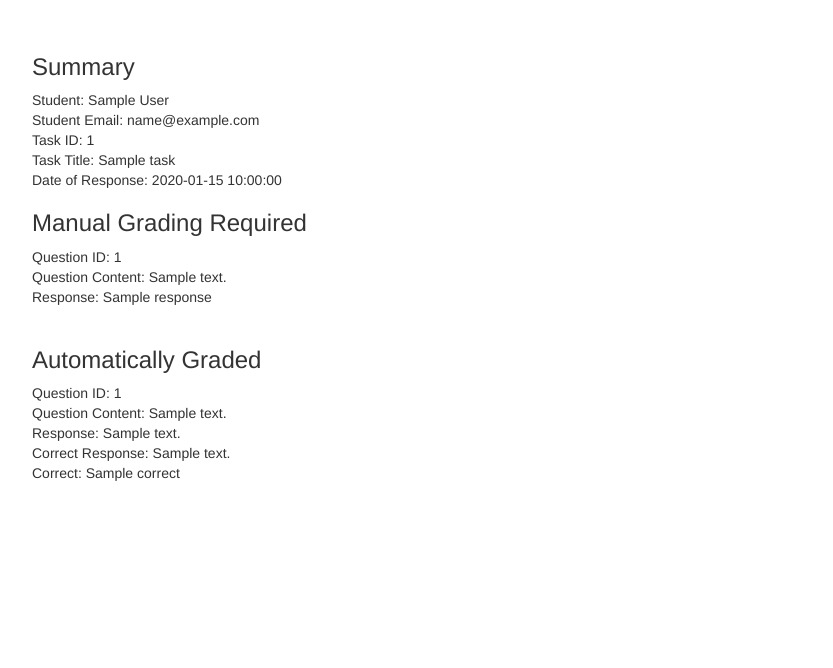
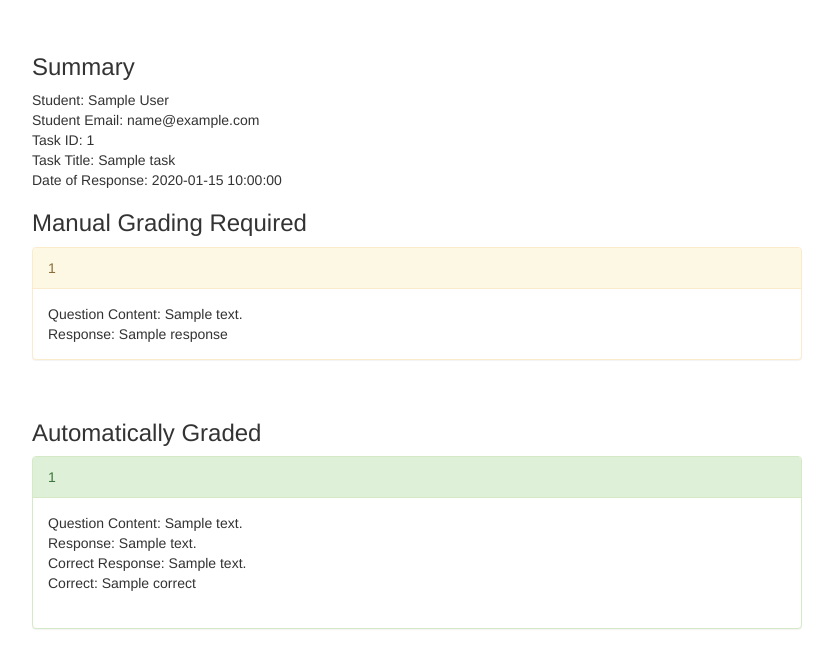
Before and after one commit to travisreed-wf/491Project, a Flask app: template src/templates/grading/response.html in a window 1280 px wide. Shown: the part 51-719 px from the top of the page, without its empty margins (223-1056 px from the left). Run offline with Flask 2, Linux system fonts and the light colour scheme; tables that the repository leaves empty hold one stand-in row (values such as "Sample post"); the template is opened without the code that fills it: values that come from a table or form of the project are taken from there, most other values are stand-ins (such as "Sample title", 1, 10 or a date in 2020); data that the repository does not hold is empty; parts of the project's set-up code (start-up, migrations or seed data) failed here and were passed over; some libraries are stand-ins or nearby versions.

Commit message:
better looking response view

```diff
--- a/src/templates/grading/response.html
+++ b/src/templates/grading/response.html
@@ -18,19 +18,26 @@
 <div class="col-md-10 col-md-offset-2" style="width:800px;">
     <h3>Manual Grading Required</h3>
     {% for manual_question in response['manual_questions'] %}
-      Question ID: {{manual_question['questionID']}}<br>
+      <div class="panel panel-warning">
+        <div class="panel-heading">{{manual_question['questionID']}}</div>
+        <div class="panel-body">
           Question Content: {{manual_question['questionContent']}}<br>
           Response: {{manual_question['response']}}
-      <br>
+        </div>
+      </div>
     {% endfor %}<br>
     <h3>Automatically Graded</h3>
     {% for automatic_question in response['automatic_questions'] %}
-      Question ID: {{automatic_question['questionID']}}<br>
+      <div class="panel {% if automatic_question['correct'] %}panel-success{% else %}panel-danger{% endif %}">
+        <div class="panel-heading">{{automatic_question['questionID']}}</div>
+        <div class="panel-body">
           Question Content: {{automatic_question['questionContent']}}<br>
           Response: {{automatic_question['selectedOptionText']}}<br>
           Correct Response: {{automatic_question['correctOptionText']}}<br>
           Correct: {{automatic_question['correct']}}<br>
           <br>
+        </div>
+      </div>
     {% endfor %}
 </div>
 {% endblock %}
```
Lines whose indentation alone changed are shown as unchanged.
